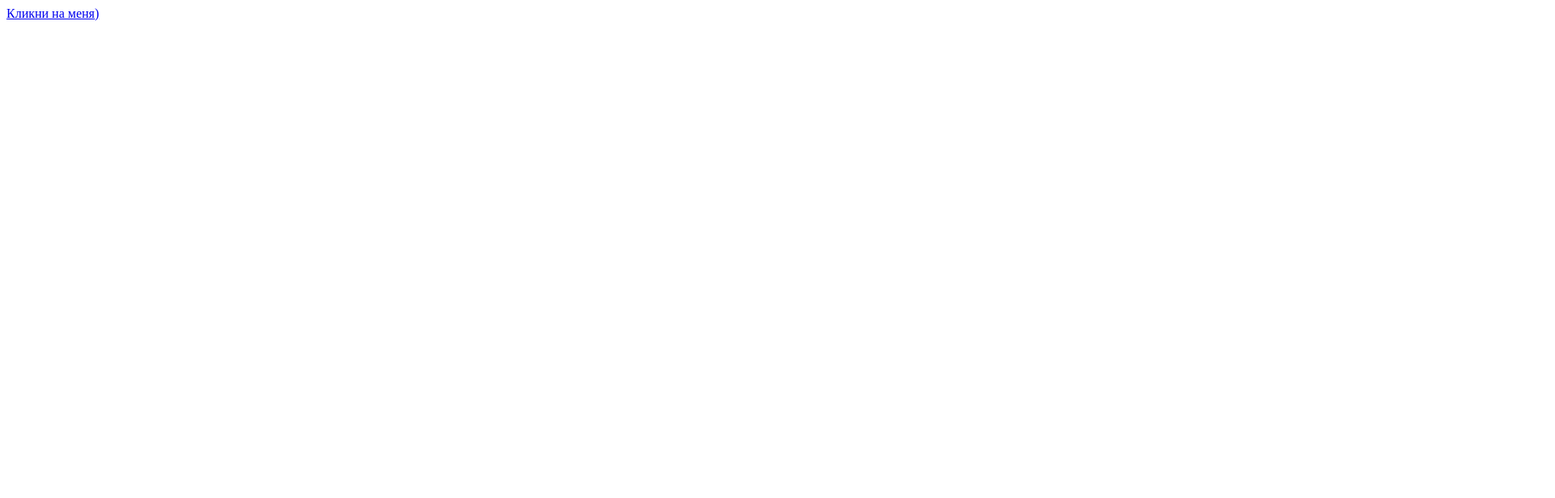
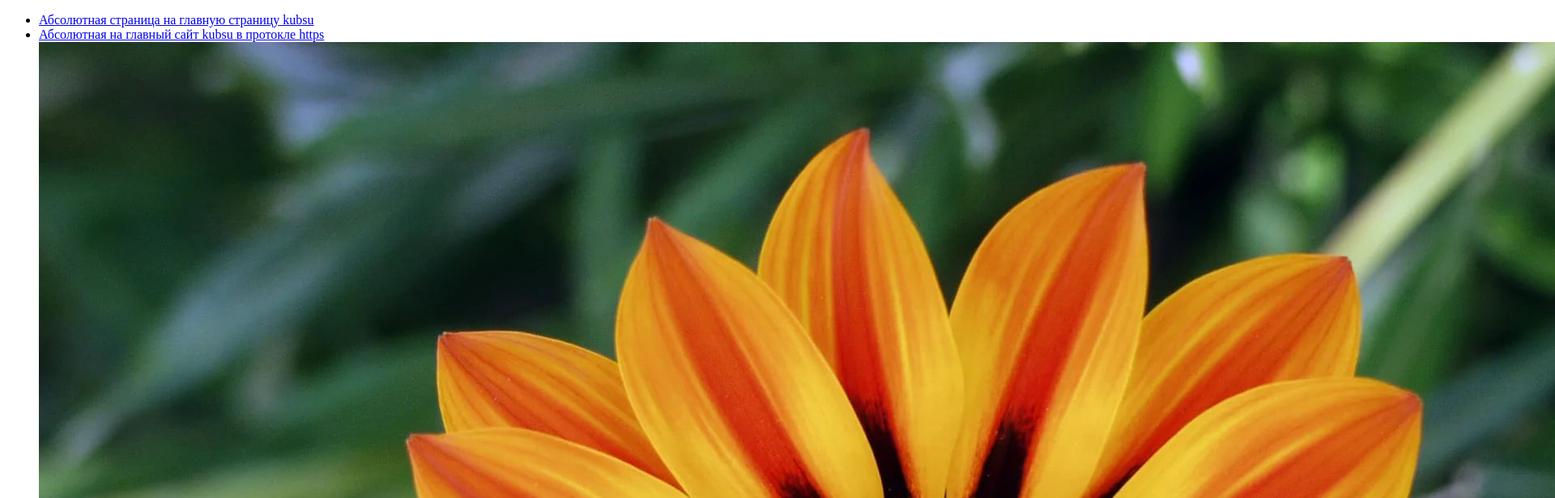
Before and after one commit to Maybach7-7/Maybach7-7.github.io, a plain HTML site: page index.html in a window 1280 px wide. Shown: the top 616 px of the page at 81% size, 1920 px wide, since content can reach past the window. Drawn offline with Linux system fonts and the light colour scheme.

Commit message:
Add index.html and image.jpg

```diff
--- a/index.html
+++ b/index.html
@@ -2,9 +2,17 @@
 <html lang="en">
 <head>
     <meta charset="UTF-8">
-    <title>Example</title>
+    <title>Laba 1</title>
 </head>
 <body>
-    <a href="https://github.com/">Кликни на меня)</a>
+  <ul>
+    <li><a href="http://kubsu.ru">Абсолютная страница на главную страницу kubsu</a></li>
+    <li><a href="https://kubsu.ru/">Абсолютная на главный сайт kubsu в протокле https</a></li>
+    <li><a href="https://www.youtube.com/watch?v=dQw4w9WgXcQ"><img src="image.jpg"></a></li>
+    <li><a href="/#"></a>Ссылка 1</li>
+    <li><a href="/"></a>Ссылка 2</li>
+  </ul>
+
+
 </body>
 </html>
```
Also changed, not shown: image.jpg (added).
